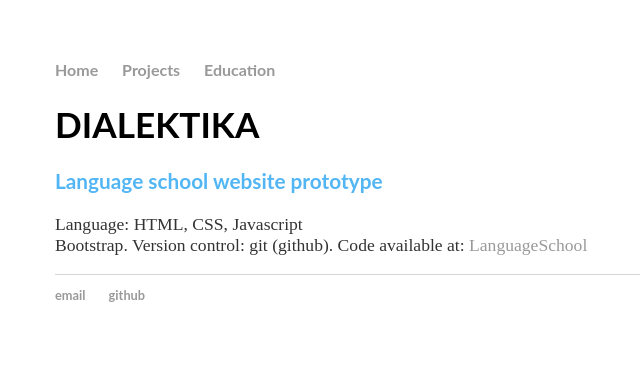
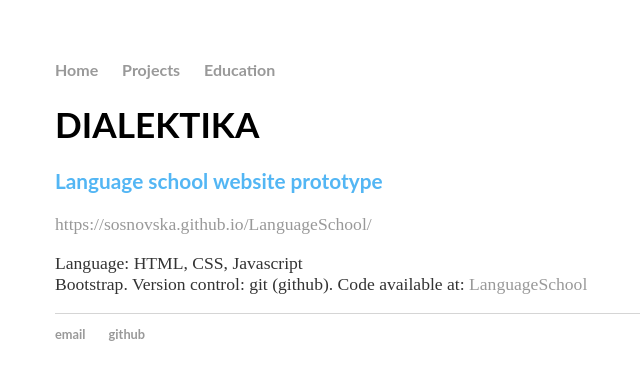
Before and after one commit to sosnovska/Portfolio-old-version, a Jekyll site: the page built from projects/language.html, in a window 1280 px wide. Shown: the top 380 px of the page, without its empty margins (137-777 px from the left). Built offline with Jekyll 4.4.1, drawn with Linux system fonts in a browser that asks for light colours.

Commit message:
Update language.html
added link to website

```diff
--- a/projects/language.html
+++ b/projects/language.html
@@ -5,9 +5,13 @@ title: Malgorzata Sosnowska
 
     <div class="blurb">
         <h1>DIALEKTIKA</h1>
+
         <h3><span class="blue">Language school website prototype</span></h3>
 
             <p>
+                <a href="https://sosnovska.github.io/LanguageSchool/">https://sosnovska.github.io/LanguageSchool/</a>
+            </p>
+             <p>
             Language: HTML, CSS, Javascript<br>
             Bootstrap.
             Version control: git (github). Code available at: <a href="https://github.com/sosnovska/LanguageSchool">LanguageSchool</a></p>
```
